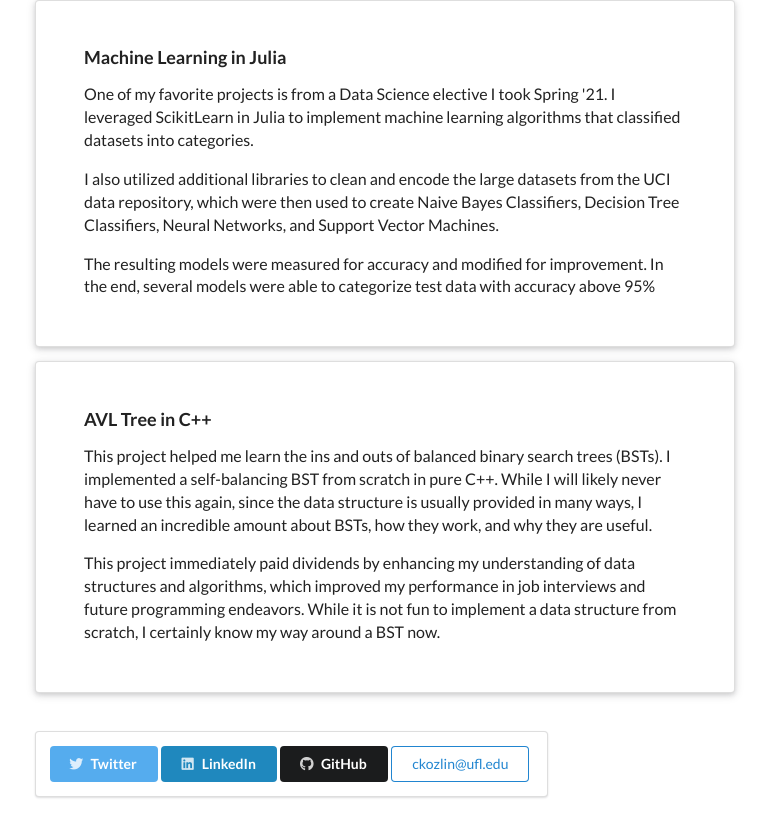
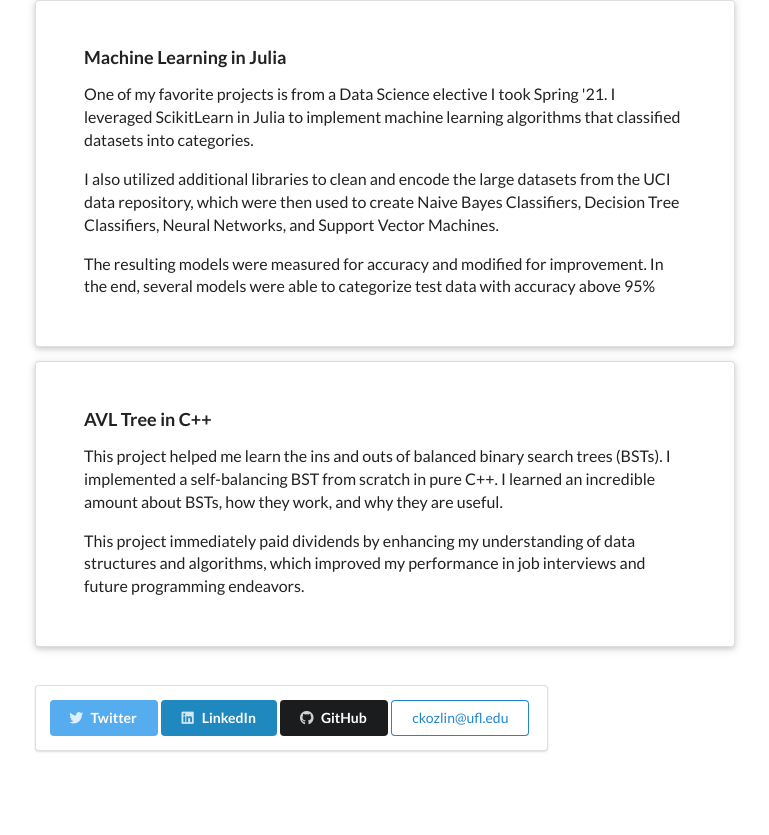
Before and after one commit to ckozlin/react-portfolio, a React (Create React App) app: page /projects in a window 1280 px wide. Shown: the part 685-1520 px from the top of the page, without its empty margins (255-1024 px from the left). After the commit the page ends 1474 px from the top, so only its background shows below. Built offline with nearby package versions, Linux system fonts and the light colour scheme.

Commit message:
Links open new tab, some wording changes.

```diff
--- a/src/components/Experience.tsx
+++ b/src/components/Experience.tsx
@@ -36,7 +36,11 @@ function Experience() {
           </li>
           <li>
             Co-authored{" "}
-            <a href="https://ieeexplore.ieee.org/abstract/document/9090481">
+            <a
+              href="https://ieeexplore.ieee.org/abstract/document/9090481"
+              target="_blank"
+              rel="noreferrer"
+            >
               this
             </a>{" "}
             IEEE published paper
--- a/src/components/Home.tsx
+++ b/src/components/Home.tsx
@@ -24,9 +24,12 @@ function Home() {
         </p>
         <p>
           Also, now that I have discovered
-          <a href="https://semantic-ui.com/"> Semantic UI</a> , I really wanted
-          to utilize the styling they provide to make something more
-          user-friendly and interactive than my former portfolio.
+          <a href="https://semantic-ui.com/" target="_blank" rel="noreferrer">
+            {" "}
+            Semantic UI
+          </a>{" "}
+          , I really wanted to utilize the styling they provide to make
+          something more user-friendly and interactive than my former portfolio.
         </p>{" "}
         <p>
           The site will be stored on my GitHub for version control, which will
--- a/src/components/Projects.tsx
+++ b/src/components/Projects.tsx
@@ -66,16 +66,13 @@ function Projects() {
         <p>
           This project helped me learn the ins and outs of balanced binary
           search trees (BSTs). I implemented a self-balancing BST from scratch
-          in pure C++. While I will likely never have to use this again, since
-          the data structure is usually provided in many ways, I learned an
-          incredible amount about BSTs, how they work, and why they are useful.
+          in pure C++. I learned an incredible amount about BSTs, how they work,
+          and why they are useful.
         </p>
         <p>
           This project immediately paid dividends by enhancing my understanding
           of data structures and algorithms, which improved my performance in
-          job interviews and future programming endeavors. While it is not fun
-          to implement a data structure from scratch, I certainly know my way
-          around a BST now.
+          job interviews and future programming endeavors.
         </p>
       </div>
     </div>
```
